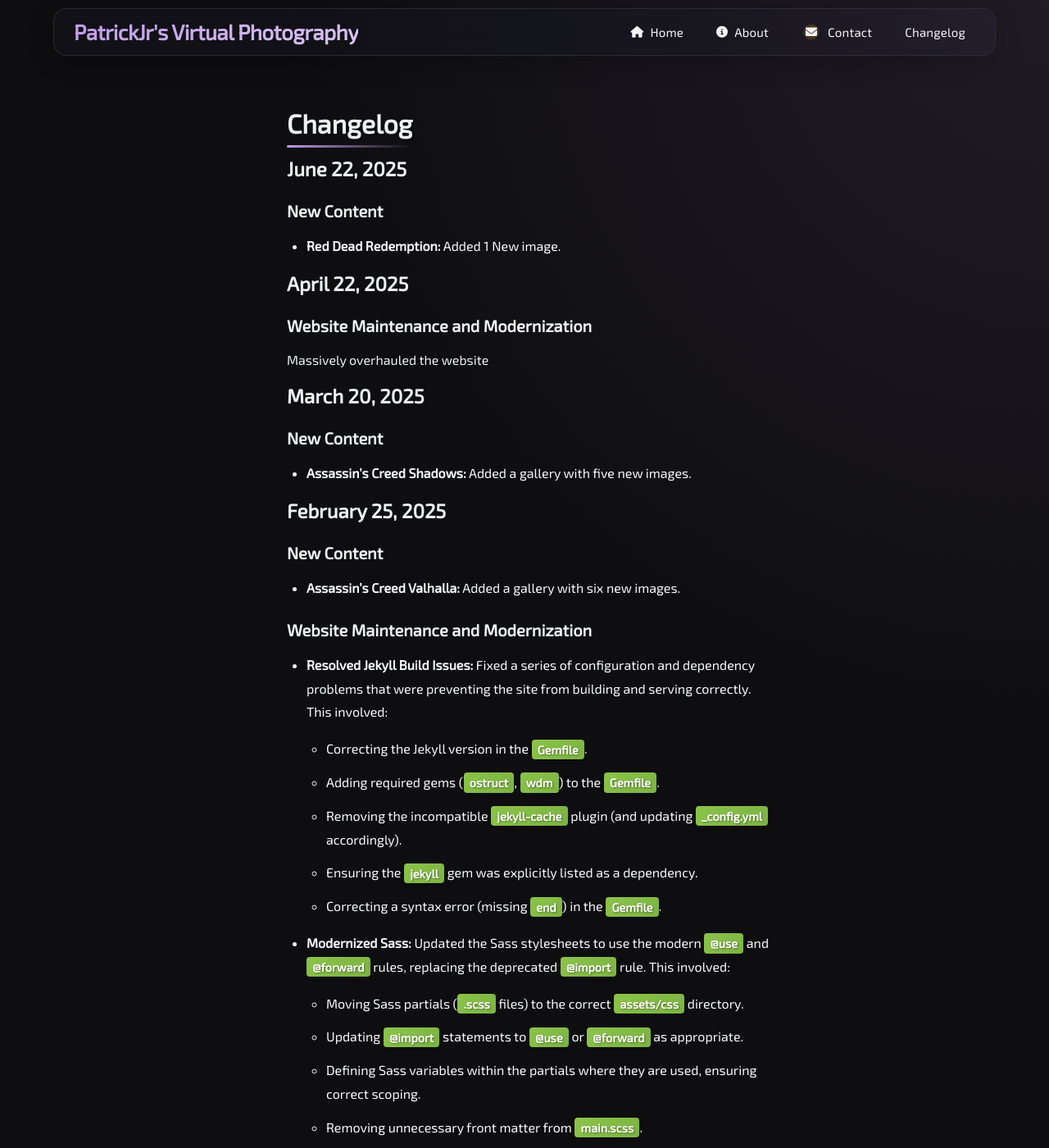
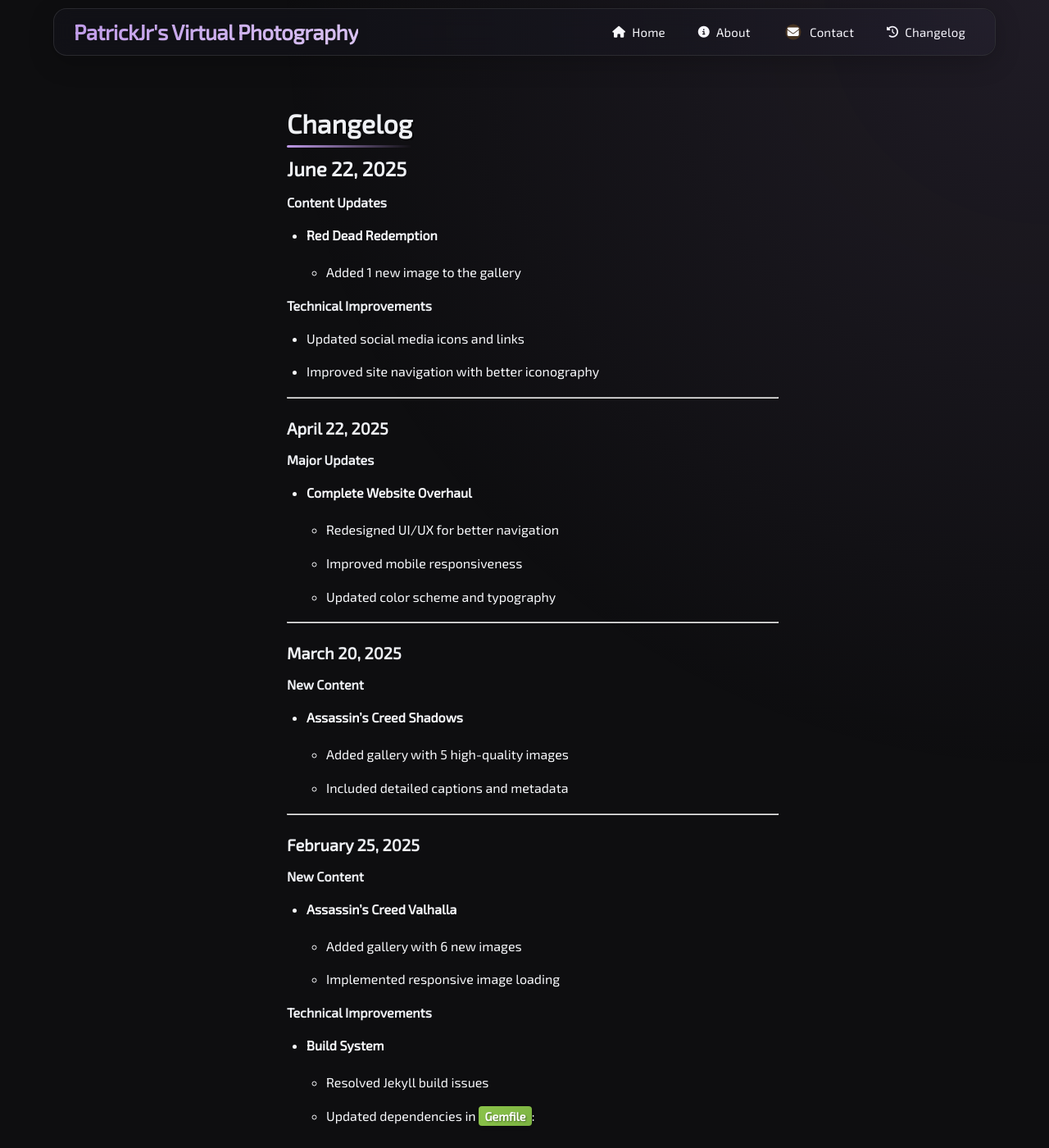
Before and after one commit to PatrickJnr/vp, a Jekyll site: the page built from pages/changelog.md, in a window 1280 px wide and 1400 px high. Shown: the whole window at 82% size. Built offline with Jekyll 4.4.1, drawn with Linux system fonts in a browser that asks for light colours; a style sheet for code colours, icons or effects is not loaded; some of the changed text lies outside the part shown.

Commit message:
June 22, 2025

```diff
--- a/pages/changelog.md
+++ b/pages/changelog.md
@@ -6,31 +6,50 @@ permalink: /changelog
 
 ## June 22, 2025
 
-### New Content
-- **Red Dead Redemption:** Added 1 New image.
+#### Content Updates
+- **Red Dead Redemption**
+  - Added 1 new image to the gallery
 
-## April 22, 2025
+#### Technical Improvements
+- Updated social media icons and links
+- Improved site navigation with better iconography
 
-### Website Maintenance and Modernization
-Massively overhauled the website
+---
 
-## March 20, 2025
+### April 22, 2025
 
-### New Content
-- **Assassin's Creed Shadows:** Added a gallery with five new images.
+#### Major Updates
+- **Complete Website Overhaul**
+  - Redesigned UI/UX for better navigation
+  - Improved mobile responsiveness
+  - Updated color scheme and typography
 
-## February 25, 2025
+---
 
-### New Content
-- **Assassin's Creed Valhalla:** Added a gallery with six new images.
+### March 20, 2025
 
-### Website Maintenance and Modernization
-- **Resolved Jekyll Build Issues:**  Fixed a series of configuration and dependency problems that were preventing the site from building and serving correctly.  This involved:
-    - Correcting the Jekyll version in the `Gemfile`.
-    - Adding required gems (`ostruct`, `wdm`) to the `Gemfile`.
-    - Removing the incompatible `jekyll-cache` plugin (and updating `_config.yml` accordingly).
-    - Ensuring the `jekyll` gem was explicitly listed as a dependency.
-    - Correcting a syntax error (missing `end`) in the `Gemfile`.
+#### New Content
+- **Assassin's Creed Shadows**
+  - Added gallery with 5 high-quality images
+  - Included detailed captions and metadata
+
+---
+
+### February 25, 2025
+
+#### New Content
+- **Assassin's Creed Valhalla**
+  - Added gallery with 6 new images
+  - Implemented responsive image loading
+
+#### Technical Improvements
+- **Build System**
+  - Resolved Jekyll build issues
+  - Updated dependencies in `Gemfile`:
+    - Fixed Jekyll version compatibility
+    - Added required gems: `ostruct`, `wdm`
+    - Removed incompatible `jekyll-cache` plugin
+  - Updated `_config.yml` for better performance
 - **Modernized Sass:**  Updated the Sass stylesheets to use the modern `@use` and `@forward` rules, replacing the deprecated `@import` rule. This involved:
     - Moving Sass partials (`.scss` files) to the correct `assets/css` directory.
     - Updating `@import` statements to `@use` or `@forward` as appropriate.
```
Also changed, not shown: _data/settings.yml (+16 -10 lines).
